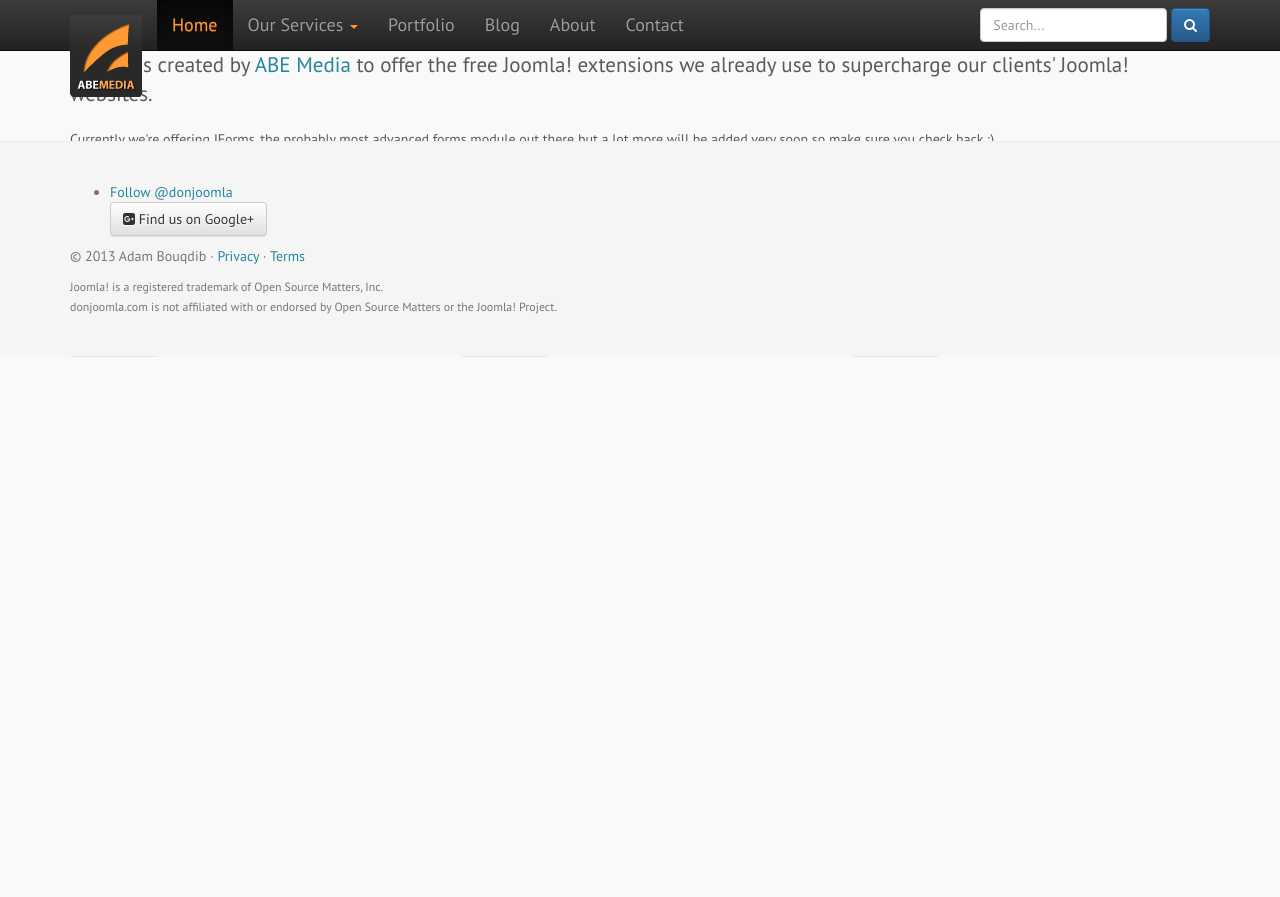
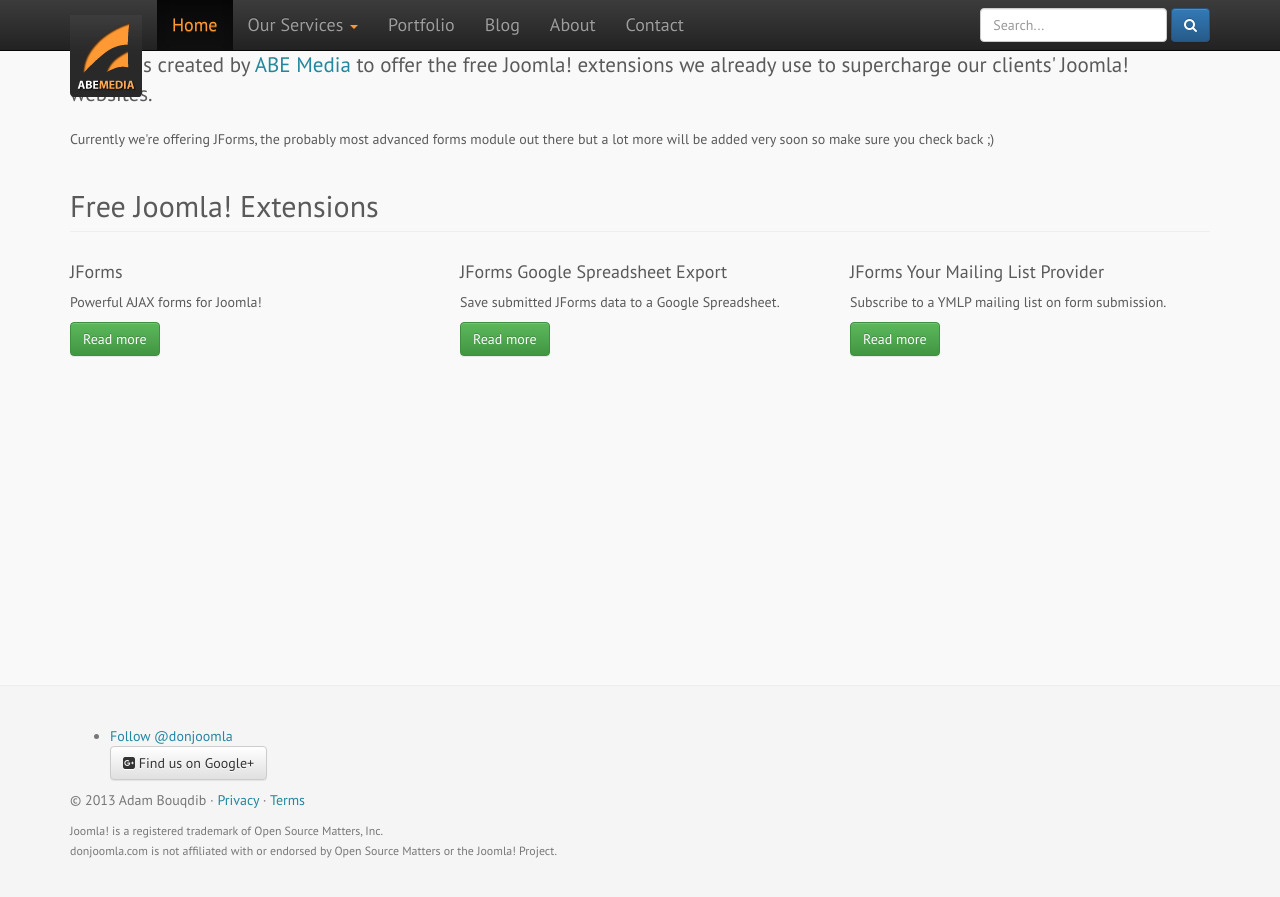
Before and after one commit to abemedia/abemedia.github.io, a Jekyll site: the page built from index.html, in a window 1280 px wide. Shown: the top 897 px of the page. Built offline with Jekyll 4.4.1, drawn with Linux system fonts in a browser that asks for light colours; nearby versions of some CDN libraries.

Commit message:
Update style.css

```diff
--- a/css/style.css
+++ b/css/style.css
@@ -1,7 +1,4 @@
-html, body {
-	min-height: 100%;
-	position: relative;
-}
+
 body {
 	color: #5a5a5a;
 	background:#f9f9f9;
```
